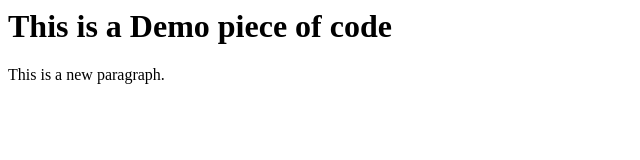
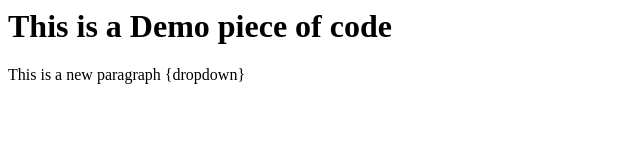
Before and after one commit to Shehin360/LocalRepo, a plain HTML site: page index.html in a window 1280 px wide. Shown: the full height of the page, 0-640 px from the left. Drawn offline with Linux system fonts and the light colour scheme.

Commit message:
Added Dropdown

```diff
--- a/index.html
+++ b/index.html
@@ -1,2 +1,2 @@
 <h1>This is a Demo piece of code</h1>
-<p>This is a new paragraph.</p>
+<p>This is a new paragraph {dropdown}</p>
```
